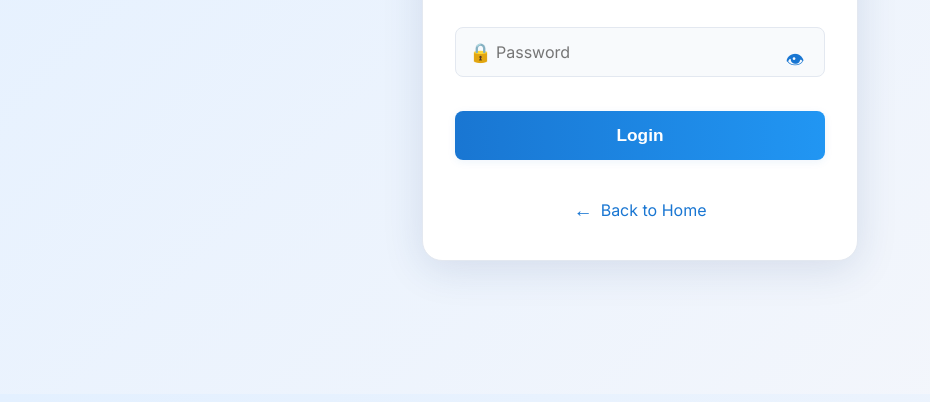
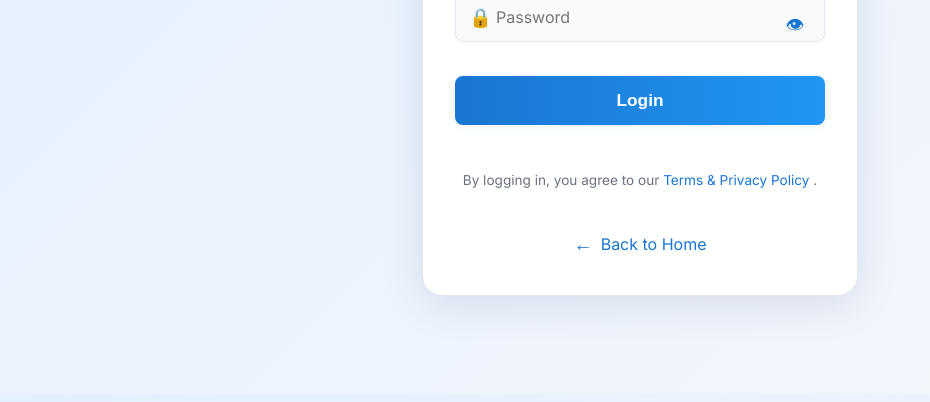
Before and after one commit to Kiriteshwar/deploy-version1, a website: page st-marys-portal-oldd mixed/backend-oldd mixed/public/login.html in a window 1280 px wide. Shown: the part 406-808 px from the top of the page, without its empty margins (0-930 px from the left). Drawn offline with Linux system fonts and the light colour scheme.

Commit message:
terms and privacy is added to login page

```diff
--- a/st-marys-portal-oldd mixed/backend-oldd mixed/public/login.html
+++ b/st-marys-portal-oldd mixed/backend-oldd mixed/public/login.html
@@ -196,6 +196,22 @@
                 <button type="button" class="toggle-password" tabindex="-1" aria-label="Show/Hide Password">&#128065;</button>
             </div>
             <button type="submit">Login</button>
+            <p style="
+                margin-top: 16px;
+                font-size: 0.85em;
+                color: #6b7280;
+                line-height: 1.4;
+                ">
+                By logging in, you agree to our
+                <a href="/terms.html" target="_blank"
+                    style="
+                    color: #1976d2;
+                    text-decoration: none;
+                    font-weight: 500;
+                    ">
+                    Terms & Privacy Policy
+                </a>.
+             </p>
         </form>
         <a href="/" class="back-link"><span style="font-size:1.2em;">&#8592;</span> Back to Home </a>
     </div>
```
